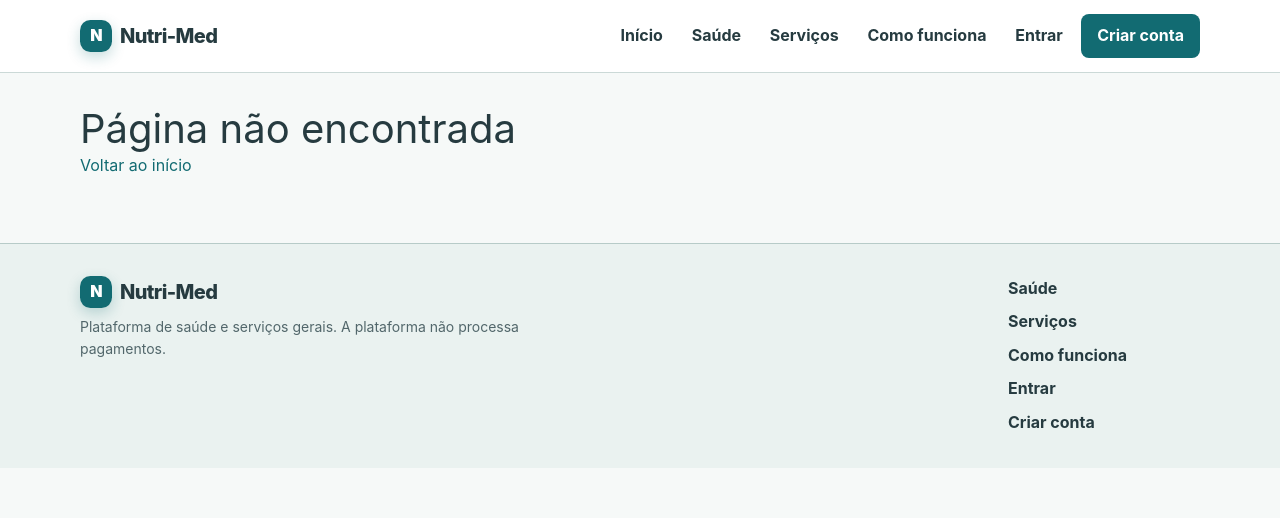
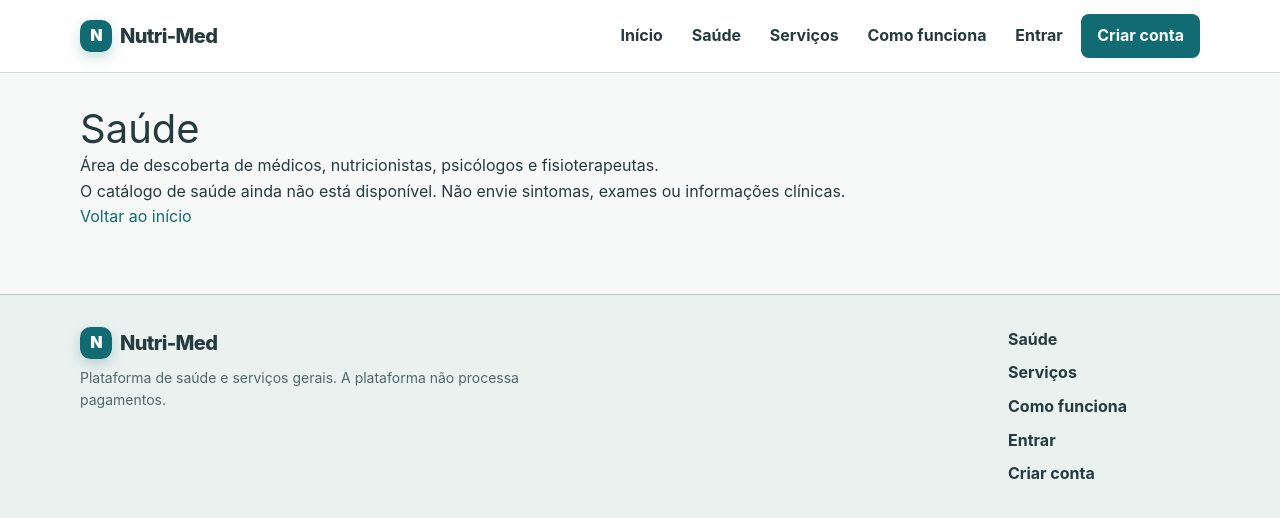
Before and after one commit to dp-tech021/nutri-med, a React (Vite) app: page /saude in a window 1280 px wide. Shown: the top 518 px of the page. Built offline with nearby package versions, Linux system fonts and the light colour scheme; no server answers.

Commit message:
feat: adaptar src/routes/AppRoutes.tsx aos dois domínios

```diff
--- a/src/routes/AppRoutes.tsx
+++ b/src/routes/AppRoutes.tsx
@@ -35,6 +35,7 @@ export function AppRoutes() {
 
   return <Routes>
     <Route path="/" element={<HomePage />} />
+    <Route path="/saude" element={<Layout><h1>Saúde</h1><p>Área de descoberta de médicos, nutricionistas, psicólogos e fisioterapeutas.</p><p>O catálogo de saúde ainda não está disponível. Não envie sintomas, exames ou informações clínicas.</p><Link to="/">Voltar ao início</Link></Layout>} />
     <Route path="/servicos" element={<CatalogPage />} />
     <Route path="/login" element={session
       ? <Navigate to={safeInternalPath((location.state as { from?: unknown } | null)?.from)} replace />
```
